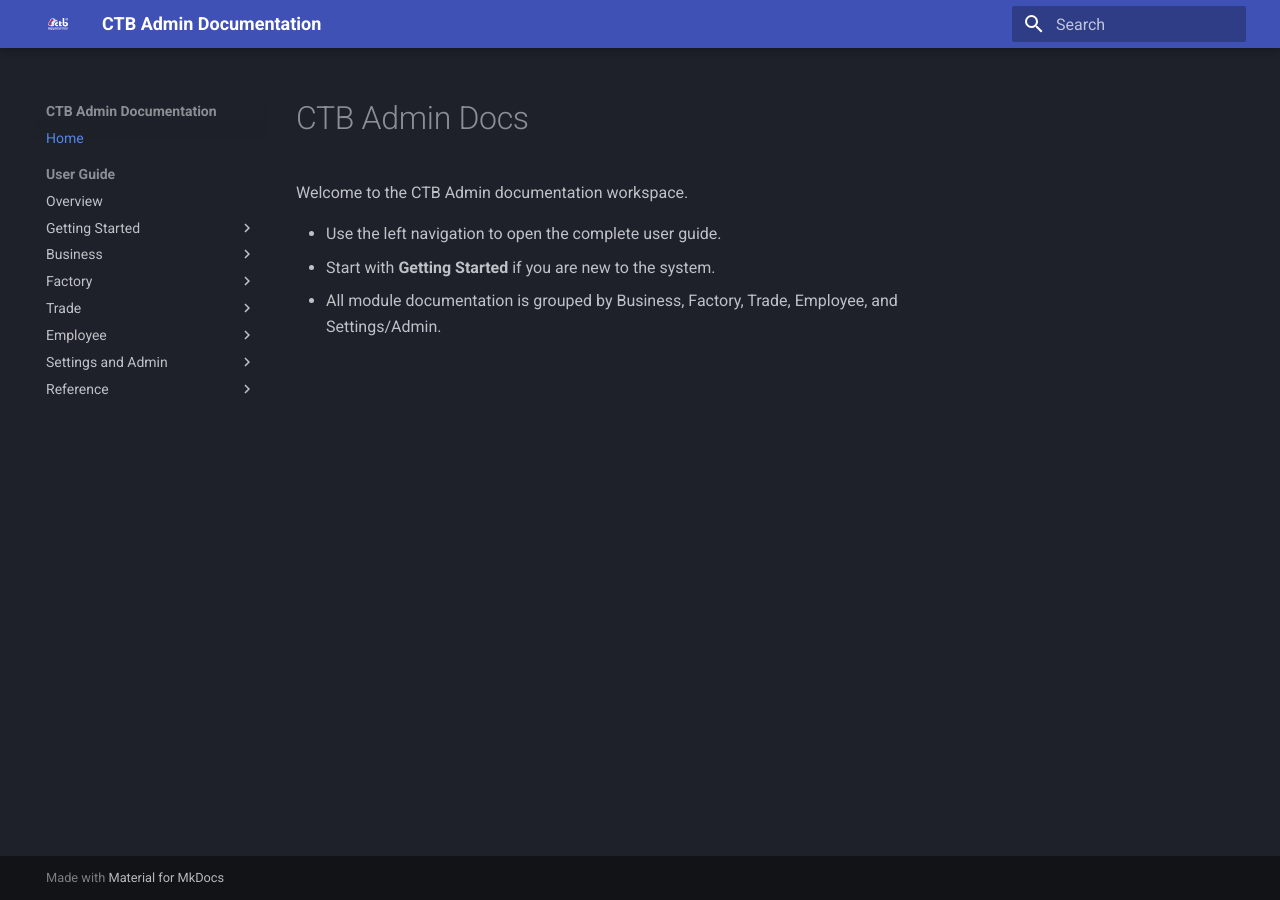
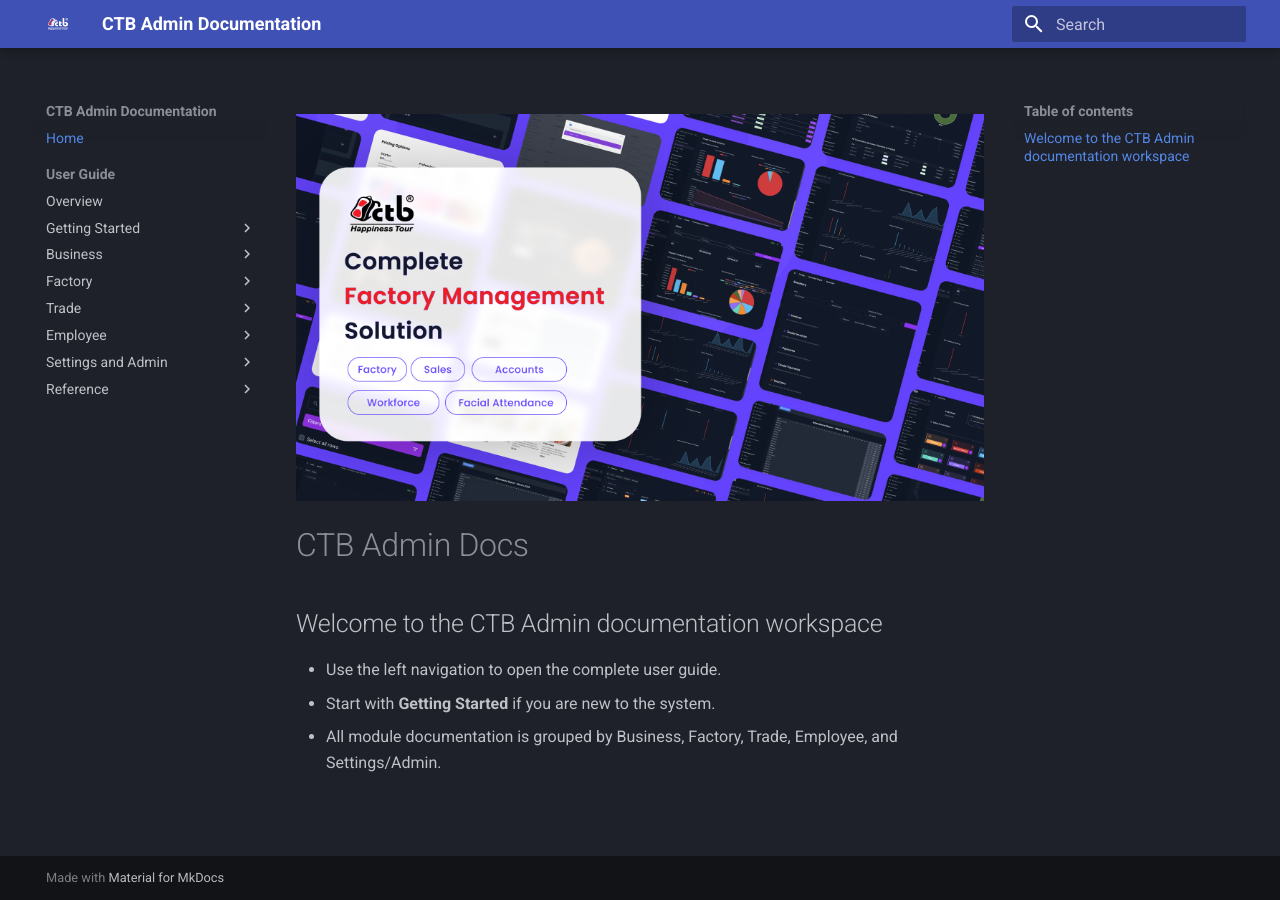
Before and after one commit to sharf-shawon/CTB2025.docs, an MkDocs documentation site: the page built from docs/index.md, in a window 1280 px wide. Built offline with MkDocs 1.6.1 and Material for MkDocs 9.7.7, drawn with Linux system fonts in a browser that asks for light colours.

Commit message:
update: index.md for visuals

```diff
--- a/docs/index.md
+++ b/docs/index.md
@@ -1,6 +1,8 @@
+![CTB Admin Cover](/assets/images/ctb-cover.png)
+
 # CTB Admin Docs
 
-Welcome to the CTB Admin documentation workspace.
+## Welcome to the CTB Admin documentation workspace
 
 - Use the left navigation to open the complete user guide.
 - Start with **Getting Started** if you are new to the system.
```
